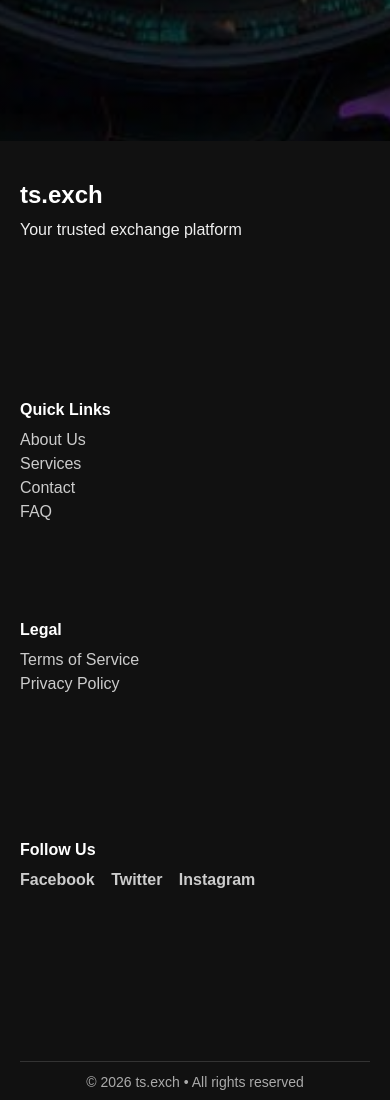
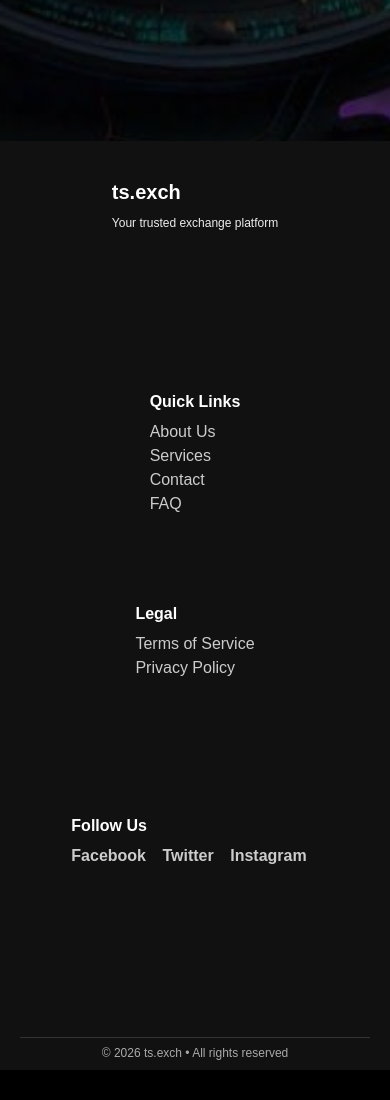
Before and after one commit to Maxout0/my-first-web-page, a plain HTML site: page index.html in a window 390 px wide. Shown: the part 843-1943 px from the top of the page. After the commit the page ends 1913 px from the top, so only its background shows below. Drawn offline with Linux system fonts and the light colour scheme.

Commit message:
Update style.css

```diff
--- a/style.css
+++ b/style.css
@@ -353,12 +353,6 @@ body {
 }
 
 /* Responsive */
-@media (max-width: 768px) {
-  .footer-container {
-    flex-direction: column;
-    gap: 20px;
-  }
-}
 
 
 
@@ -444,4 +438,31 @@ body {
     max-width: 100%;
     margin: 0;
   }
+
+ .footer-container {
+    flex-direction: column;    /* Stack everything vertically */
+    align-items: center;       /* Center all items */
+    gap: 12px;                 /* Reduce spacing for small screens */
+  }
+
+  .footer-brand h2 {
+    font-size: 20px;           /* Slightly smaller logo/title */
+  }
+
+  .footer-brand p {
+    font-size: 12px;           /* Smaller tagline */
+  }
+
+  .footer-link {
+    display: block;            /* Each link on its own line */
+    margin: 6px 0;             /* Vertical spacing for tappable links */
+    font-size: 16px;           /* Larger font for touch devices */
+  }
+
+  .footer-bottom {
+    font-size: 12px;
+    padding-top: 8px;
+  }
+
+
 }
```
